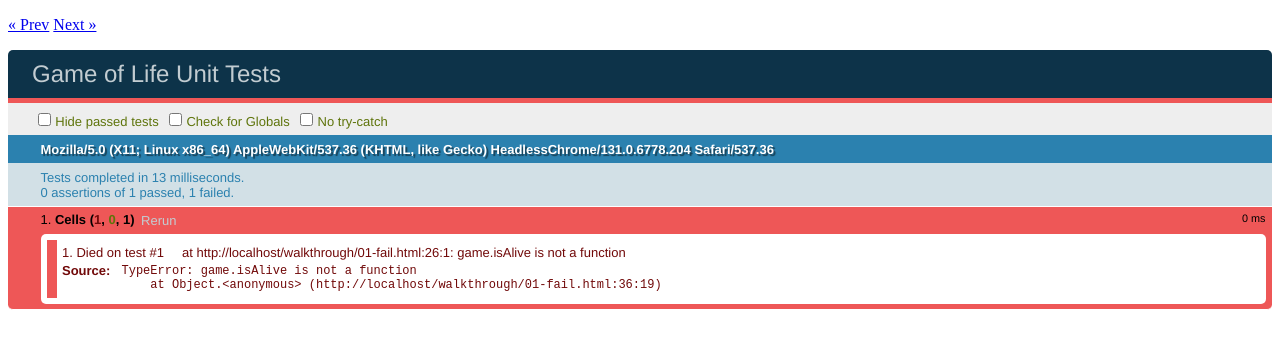
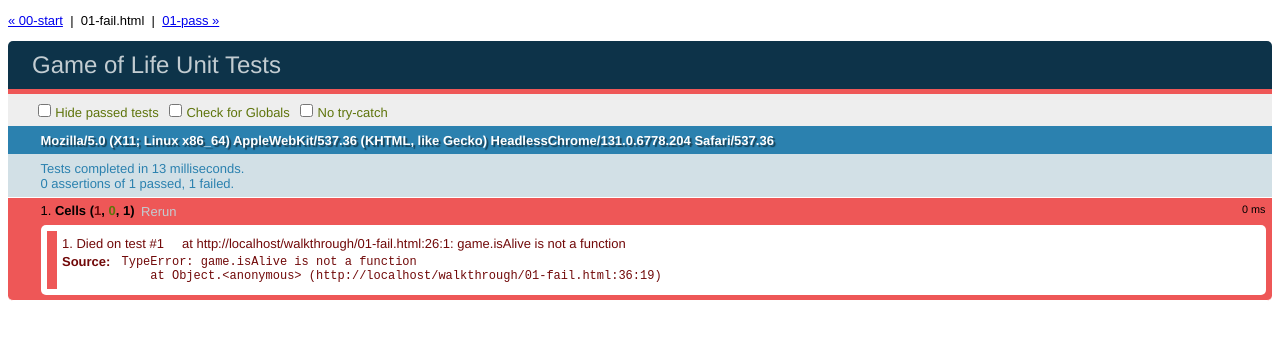
Before and after one commit to kensnyder/Test-Driven-Game-Of-Life, a website: page walkthrough/01-fail.html in a window 1280 px wide. Drawn offline with Linux system fonts and the light colour scheme.

Commit message:
Work on walkthrough.js

```diff
--- a/libs/walkthrough.js
+++ b/libs/walkthrough.js
@@ -2,13 +2,13 @@ $(function() {
 	var pages = ['00-start.html','01-fail.html','01-pass.html','02-fail.html','02-pass.html','03-fail.html','03-pass.html','04-fail.html','04-pass.html','05-fail.html','05-pass.html','06-fail.html','06-pass.html','07-fail.html','07-pass.html','08-fail.html','08-pass.html','09-fail.html','09-pass.html','10-fail.html','10-pass.html','11-fail.html','11-pass.html','12-fail.html','12-pass.html'];
 	var curr = window.location.href.match(/[^\/]+.html/);
 	var idx = pages.indexOf(curr[0]);
-	var $p = $('<p />');
+	var $p = $('<p />').css('font', '13px Arial,Helvetica');
 	if (pages[idx-1]) {
-		$('<a>&laquo; Prev</a>').attr('href', pages[idx-1]).appendTo($p);
+		$('<a />').html('&laquo; ' + pages[idx-1].replace('.html', '')).attr('href', pages[idx-1]).appendTo($p);
 	}
+	$('<span />').html('&nbsp; | &nbsp;' + pages[idx] + '&nbsp; | &nbsp;').appendTo($p);
 	if (pages[idx+1]) {
-		$('<span>&nbsp;</span>').appendTo($p);
-		$('<a>Next &raquo;</a>').attr('href', pages[idx+1]).appendTo($p);
+		$('<a />').html(pages[idx+1].replace('.html', '') + ' &raquo;').attr('href', pages[idx+1]).appendTo($p);
 	}
 	$p.prependTo(document.body);
 });
```
Also changed, not shown: walkthrough/11.html (deleted, +0 -15 lines), walkthrough/12-pass.html (+1 -1 lines).
